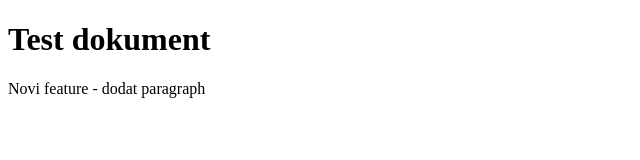
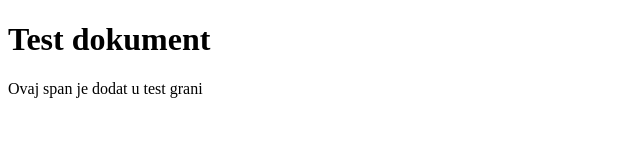
Before and after one commit to dragana1611/ITBootcamp_casovi, a plain HTML site: page 03/test.html in a window 1280 px wide. Shown: the full height of the page, 0-640 px from the left. Drawn offline with Linux system fonts and the light colour scheme.

Commit message:
Dodat span u test.html

```diff
--- a/03/test.html
+++ b/03/test.html
@@ -8,6 +8,6 @@
 </head>
 <body>
     <h1> Test dokument</h1>
-   <p>Novi feature - dodat paragraph </p>
+    <span>Ovaj span je dodat u test grani</span>
 </body>
 </html>
```
